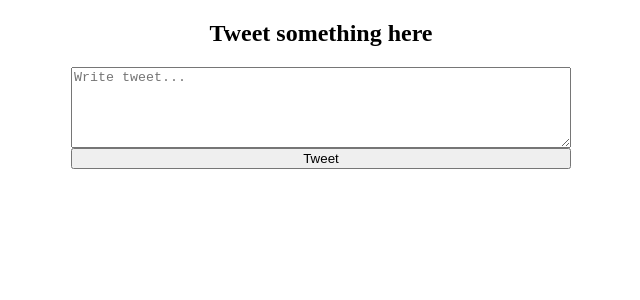
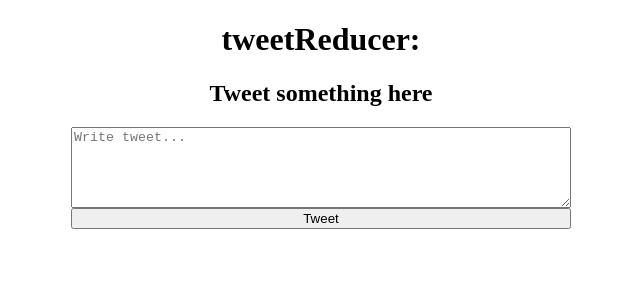
Before and after one commit to KateN87/Twitter-reboot, a React (Create React App) app in the folder frontend/: page /profile in a window 1280 px wide. Shown: the top 300 px of the page, without its empty margins (319-959 px from the left). Built offline with nearby package versions, Linux system fonts and the light colour scheme.

Commit message:
show tweetReducer as h1

```diff
--- a/frontend/src/components/CreateTweet.js
+++ b/frontend/src/components/CreateTweet.js
@@ -1,7 +1,8 @@
-import { useSelector } from "react-redux"
+import { useSelector, useDispatch } from "react-redux"
 
 export default function CreateTweet() {
-   const tweet = useSelector(state => state.tweet)
+   const tweet = useSelector(state => state.tweetReducer)
+   console.log('', tweet)
 
    function handleChange(event) {
 
@@ -13,6 +14,7 @@ export default function CreateTweet() {
 
    return (
       <div className="tweet-component">
+         <h1>tweetReducer: {tweet}</h1>
          <h2>Tweet something here</h2>
          <form onSubmit={submitMessage} className="tweet-form" action="">
             <textarea
```
